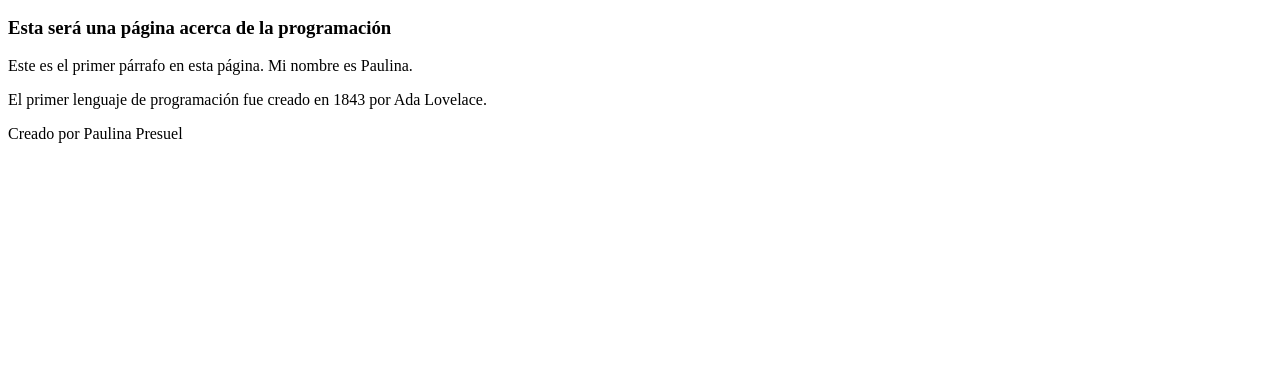
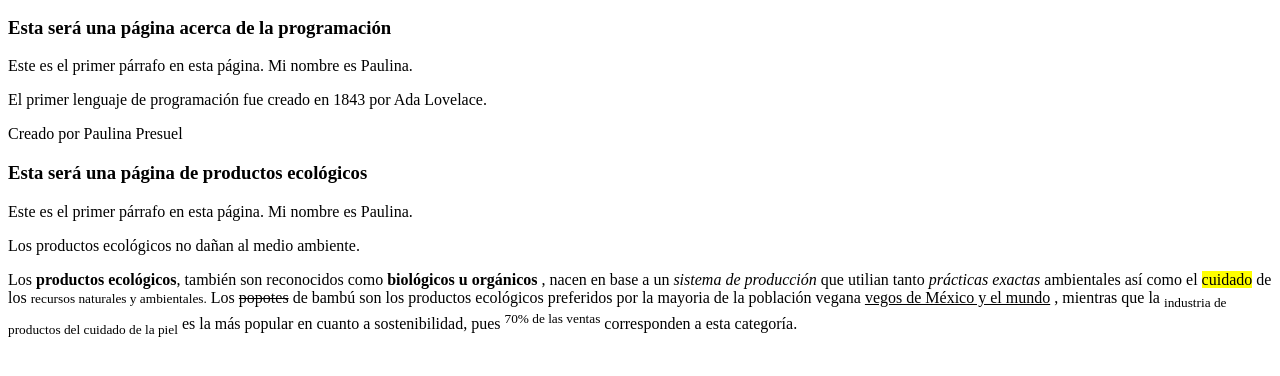
Before and after one commit to anapresuelppb/proyecto, a plain HTML site: page index.html in a window 1280 px wide. Shown: the part 384-760 px from the top of the page. Drawn offline with Linux system fonts and the light colour scheme.

Commit message:
Update index.html
se han integrado etiquetas HTML que formatean textos de diferentes formas

```diff
--- a/index.html
+++ b/index.html
@@ -12,8 +12,8 @@
         <!-- La etiqueta img tiene como funcionalidad representar imagenes. -->
         <center>
              <img
-             src="https://i.blogs.es/ab74c7/fotografo-de-perros_-santos-roman-piccolo-italiano/450_1000.jpg"
-             alt="fotografo-de-perros_-santos-roman-piccolo-italiano">
+             src= "https://culturaambientalista.com/wp-content/uploads/2020/04/productos-ecologicos-1.jpg"
+             alt= "productos-ecologicos-1">
         </center>
         <nav>
             <!-- UL significa Unordered List (lista desordenada) -->
@@ -53,3 +53,21 @@
     </footer>
 </body>
 </html>
+<!-- La etiqueta main sera el contenedor del contenido principal del sitio -->
+<main>
+    <section>
+        <article>
+            <h1>Esta será una página de productos ecológicos</h1>
+            <p>
+                Este es el primer párrafo en esta página. Mi nombre es Paulina.
+            </p>
+            <p>
+                Los productos ecológicos no dañan al medio ambiente.
+            </p>
+            <p>
+                Los <b>productos ecológicos</b>, también son reconocidos como <strong>biológicos u orgánicos</strong> , nacen en base a un <i>sistema de producción</i> que utilian tanto <em> prácticas exactas</em> ambientales así como el <mark>cuidado</mark> de los <small>recursos naturales y ambientales.</small>
+                Los <del>popotes</del> de bambú son los productos ecológicos preferidos por la mayoria de la población vegana <ins> vegos de México y el mundo</ins> , mientras que la <sub>industria de productos del cuidado de la piel</sub> es la más popular en cuanto a sostenibilidad, pues <sup>70% de las ventas</sup> corresponden a esta categoría.
+            </p>
+        </article>
+    </section>
+</main>
```
